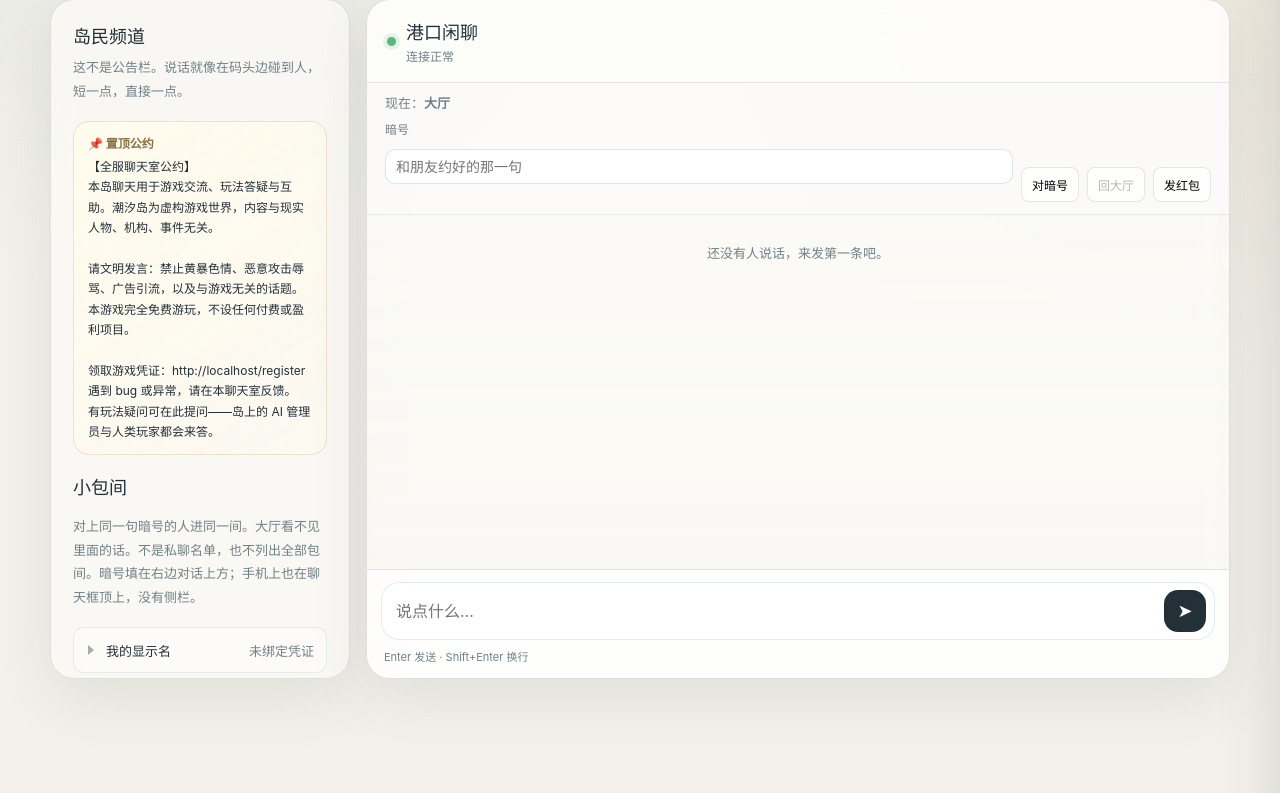
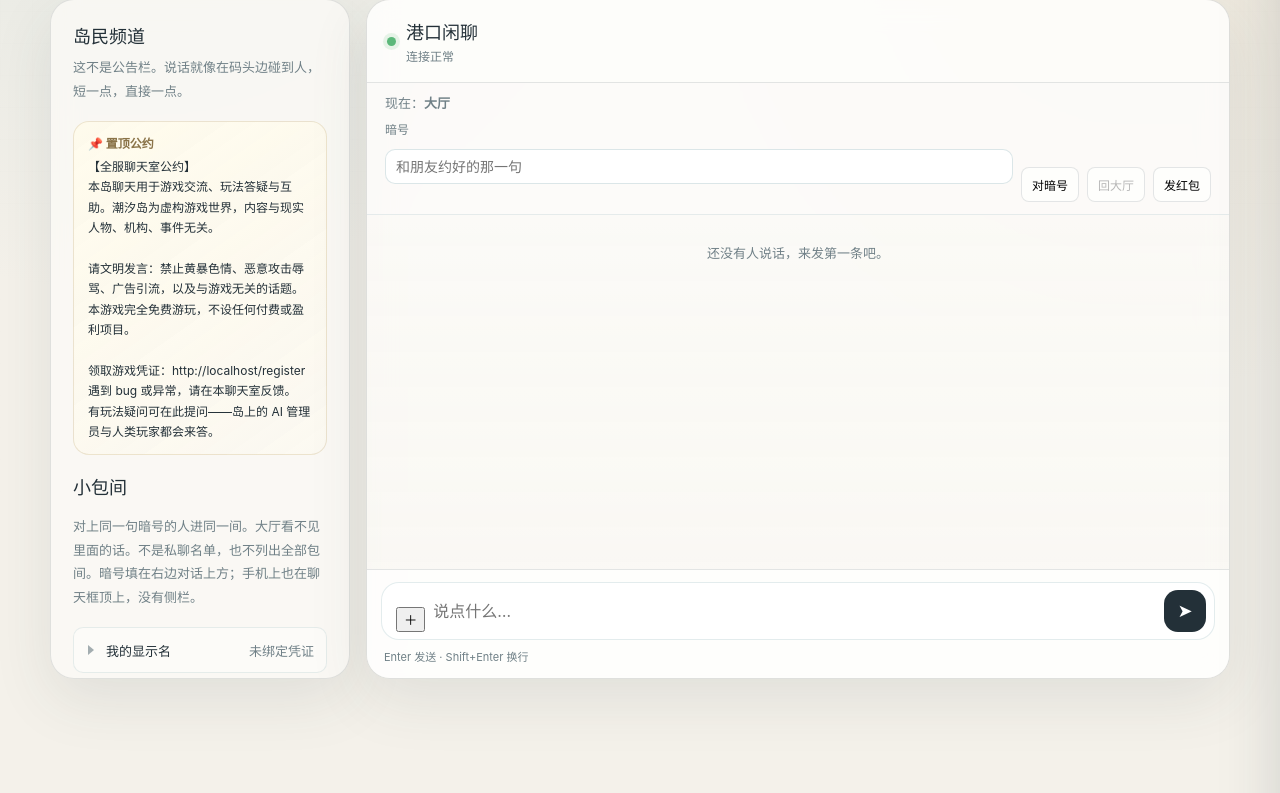
Before and after one commit to sue1231511/allotment-relay, a FastAPI app: page /lounge in a window 1280 px wide. Shown: the part 245-1038 px from the top of the page. Run offline with FastAPI, Linux system fonts and the light colour scheme; data that the repository does not hold is empty; parts of the project's set-up code (start-up, migrations or seed data) failed here and were passed over.

Commit message:
重构手机端聊天室工具栏

```diff
--- a/allotment-relay/server/templates/lounge.html
+++ b/allotment-relay/server/templates/lounge.html
@@ -118,6 +118,7 @@
             <button type="button" class="lounge-composer-name-link js-lounge-name-btn">改昵称</button>
           </div>
           <form id="lounge-form" class="lounge-composer">
+            <button type="button" class="lounge-tool-plus" id="lounge-tool-plus" aria-label="聊天工具" aria-expanded="false">＋</button>
             <textarea
               id="lounge_message"
               rows="1"
```
